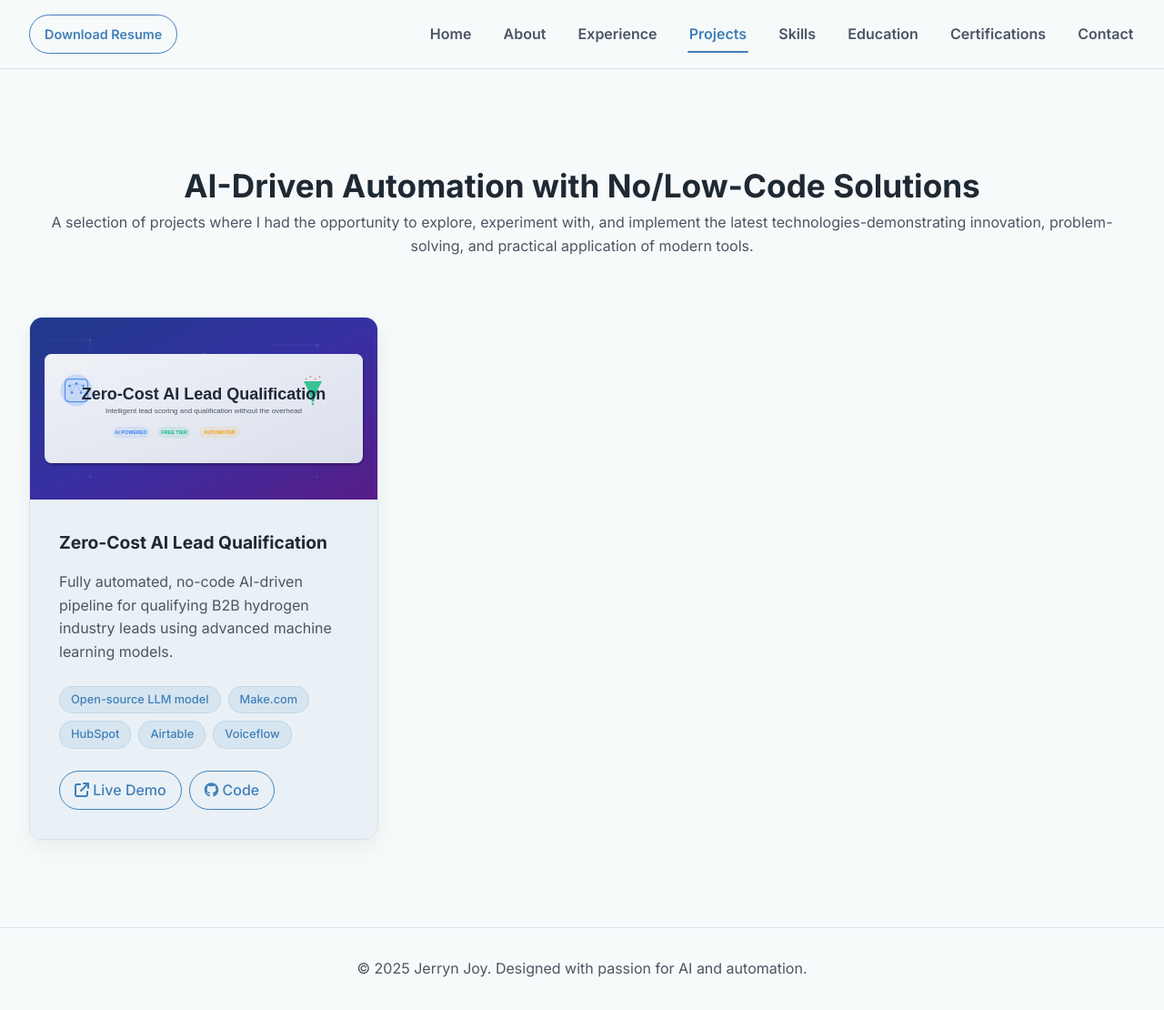
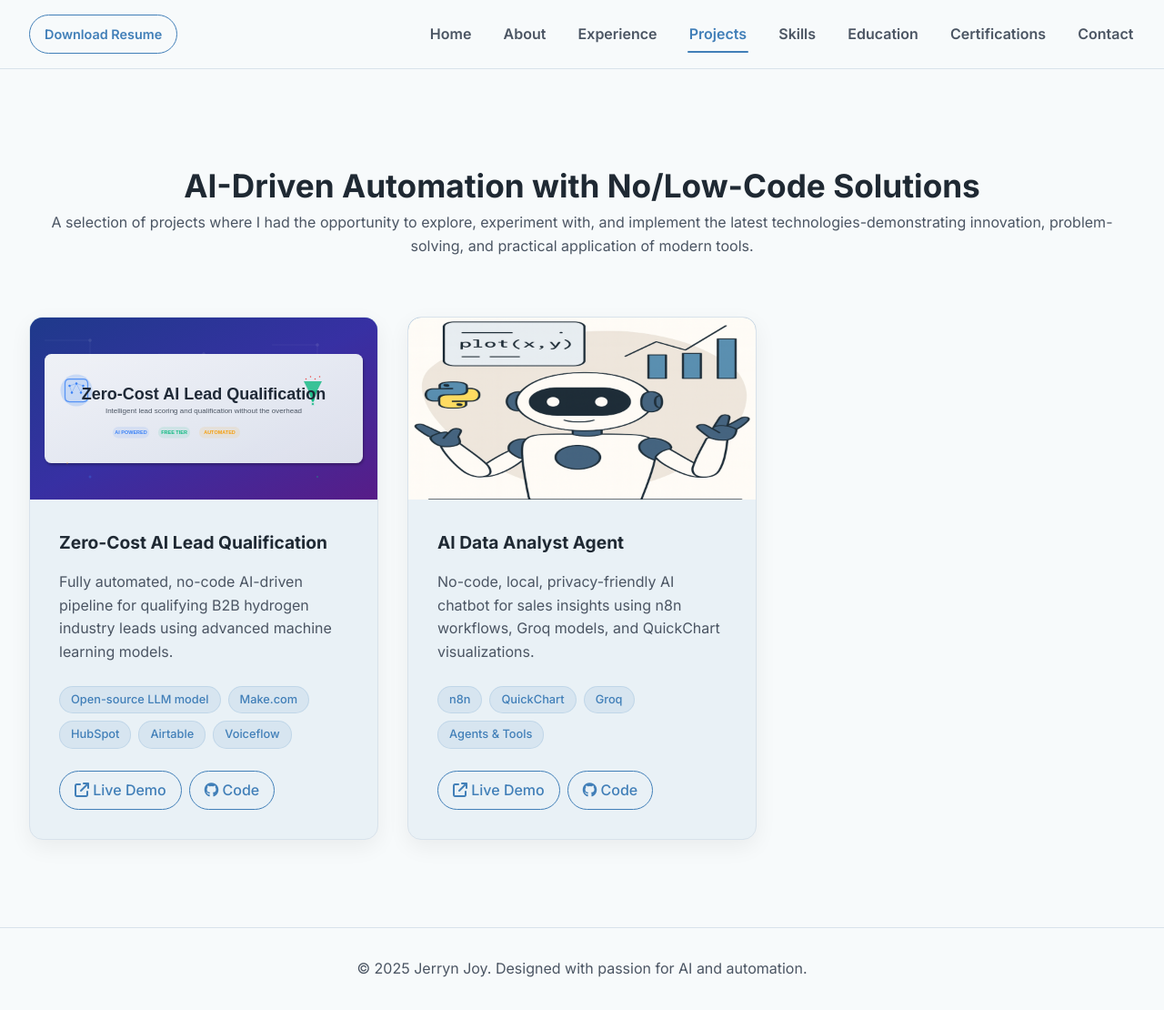
Before and after one commit to jerryn-joy/jerryn-joy.github.io, a Jekyll site: the page built from projects.md, in a window 1280 px wide and 1110 px high. Shown: the whole window at 91% size. Built offline with Jekyll 4.4.1, drawn with Linux system fonts in a browser that asks for light colours.

Commit message:
added another project and updated about seciton

```diff
--- a/projects.md
+++ b/projects.md
@@ -15,7 +15,7 @@ permalink: /projects/
     </div>
 
     <div class="projects-grid">
-      <!-- KEEP: Zero-Cost AI Lead Qualification -->
+      <!-- Zero-Cost AI Lead Qualification -->
       <div class="project-card">
         <div class="project-image">
           <img src="/assets/images/logos/banner-ai-lead-qualification.svg"
@@ -38,7 +38,28 @@ permalink: /projects/
           </div>
         </div>
       </div>
-      <!-- other project cards removed -->
+
+      <div class="project-card">
+        <div class="project-image">
+          <img src="/assets/images/logos/banner-ai-data-analyst-chatbot.png"
+               alt="AI Data Analyst Agent"
+               width="1200" height="600" loading="lazy" decoding="async">
+        </div>
+        <div class="project-content">
+          <h3 class="project-title">AI Data Analyst Agent</h3>
+          <p class="project-description">No-code, local, privacy-friendly AI chatbot for sales insights using n8n workflows, Groq models, and QuickChart visualizations.</p>
+          <div class="project-tech">
+            <span class="tech-tag">n8n</span>
+            <span class="tech-tag">QuickChart</span>
+            <span class="tech-tag">Groq</span>
+            <span class="tech-tag">Agents & Tools</span>
+          </div>
+          <div class="project-links">
+            <a href="https://github.com/jerryn-joy/ai-data-analyst-chatbot" class="project-link" target="_blank" rel="noopener"><i class="fa-solid fa-arrow-up-right-from-square"></i> Live Demo</a>
+            <a href="https://github.com/jerryn-joy/ai-data-analyst-chatbot" class="project-link" target="_blank" rel="noopener"><i class="fa-brands fa-github"></i> Code</a>
+          </div>
+        </div>
+      </div>
     </div>
   </div>
 </section>
```
Also changed, not shown: about.md (+9 -9 lines), assets/images/logos/banner-ai-data-analyst-chatbot.png (added).
